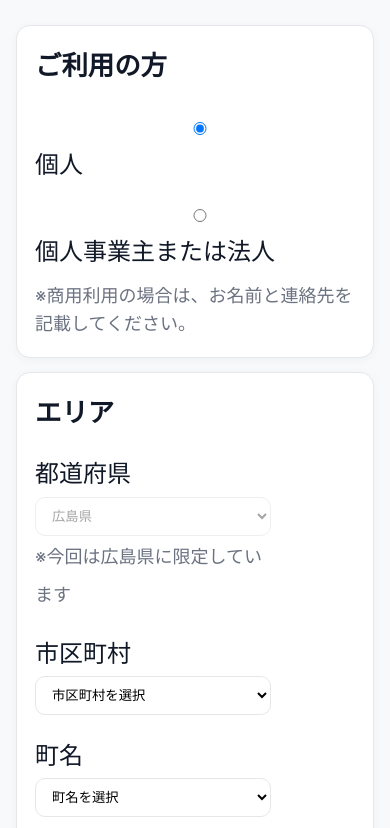
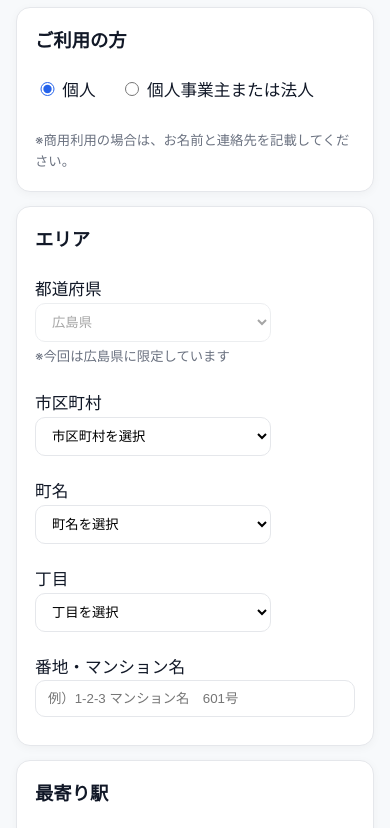
Before and after one commit to irohatec/satei-ai-app, a website: page public/app/index.html in a window 390 px wide. Shown: the part 83-911 px from the top of the page. Drawn offline with Linux system fonts and the light colour scheme.

Commit message:
Update style.css

```diff
--- a/public/app/style.css
+++ b/public/app/style.css
@@ -10,8 +10,8 @@
   --danger:#dc2626;
 }
 
-/* ★ 全体の文字を約1.5倍（基準 24px） */
-html{font-size:24px}
+/* ★ 端末幅に応じた可変フォント（最小16px〜最大22px） */
+html{font-size:clamp(16px, 1.2vw + 12px, 22px)}
 *{box-sizing:border-box}
 body{
   margin:0;padding:0;background:var(--bg);color:var(--text);
@@ -20,7 +20,7 @@ body{
 }
 
 header{padding:20px}
-h1{margin:0;font-size:1.4rem;font-weight:700}
+h1{margin:0;font-size:1.35rem;font-weight:700}
 h2{margin:0 0 10px 0;font-size:1.1rem}
 
 main{max-width:1040px;margin:0 auto;padding:0 16px 48px}
@@ -35,7 +35,7 @@ main{max-width:1040px;margin:0 auto;padding:0 16px 48px}
   display:grid;grid-template-columns:repeat(12,1fr);gap:12px;
 }
 .card h2{grid-column:1/-1}
-.card > label,.card > .inline,.card > .notices{grid-column:span 4}
+.card > label,.card > .inline,.card > .notices,.card > .user-type-row{grid-column:span 4}
 .card > .span-8{grid-column:span 8}
 .card > .span-12{grid-column:1/-1}
 
@@ -44,14 +44,22 @@ main{max-width:1040px;margin:0 auto;padding:0 16px 48px}
   width:100%;padding:10px 12px;border:1px solid var(--border);border-radius:10px;background:#fff;outline:none
 }
 .card input:focus,.card select:focus{border-color:var(--brand);box-shadow:0 0 0 3px var(--ring)}
+.card input[type="radio"]{width:1.1em;height:1.1em;accent-color:var(--brand)}
 
-.inline{display:flex;gap:12px;align-items:center;flex-wrap:wrap}
-.inline-note{margin-left:.4em}
-.small{color:var(--muted);font-size:.75rem}
+.inline{display:flex;gap:12px;align-items:center}
+.small{color:var(--muted);font-size:.8rem}
 
+/* ★ ラジオ+注意書きの自然な並び */
+.user-type-row{
+  display:flex;gap:16px;align-items:center;flex-wrap:wrap;justify-content:space-between
+}
+.user-type-options{display:flex;gap:24px;align-items:center;flex-wrap:wrap}
+.user-type-note{margin-left:auto}
+
+/* 必須表示 */
 .required{color:var(--danger);font-weight:600}
 
-/* 角地：チェックボックス+ラベルでずれない */
+/* 角地：チェックボックス+ラベル一体 */
 .checkbox{display:inline-flex;align-items:center;gap:8px;user-select:none}
 .checkbox input{width:auto;margin:0}
 
@@ -62,11 +70,11 @@ main{max-width:1040px;margin:0 auto;padding:0 16px 48px}
   padding:10px 14px;border-radius:12px;background:#f3f6ff;color:#0f172a;
 }
 
-/* 一行・全幅のプライマリボタン（文字約2倍） */
+/* 一行・全幅のプライマリボタン（大きめ） */
 .btn-primary{
   width:100%;height:64px;
   border:0;border-radius:14px;
-  color:#fff;font-weight:800;font-size:1.4rem;letter-spacing:.02em;
+  color:#fff;font-weight:800;font-size:1.25rem;letter-spacing:.02em;
   background:linear-gradient(90deg,var(--brand),var(--brand2));
   box-shadow:0 10px 24px rgb(37 99 235 / 22%);
   cursor:pointer;
@@ -74,13 +82,15 @@ main{max-width:1040px;margin:0 auto;padding:0 16px 48px}
 .btn-primary:active{transform:translateY(1px)}
 .btn-primary:focus{outline:none;box-shadow:0 0 0 4px var(--ring)}
 
-/* 注意書き：ボタン直下／1行表示（横スク可能） */
+/* 注意書き：1行表示（横スク可能） */
 .notices{display:grid;gap:4px}
-.notice{margin:0;color:var(--muted);font-size:.75rem}
+.notice{margin:0;color:var(--muted);font-size:.8rem}
 .nowrap{white-space:nowrap;overflow-x:auto;-webkit-overflow-scrolling:touch}
 
 /* モバイル */
 @media (max-width:720px){
   .card{grid-template-columns:1fr}
-  .card > label,.card > .inline,.card > .notices{grid-column:1/-1}
+  .card > label,.card > .inline,.card > .notices,.card > .user-type-row{grid-column:1/-1}
+  .user-type-row{flex-direction:column;align-items:flex-start}
+  .user-type-note{margin-left:0}
 }
```
